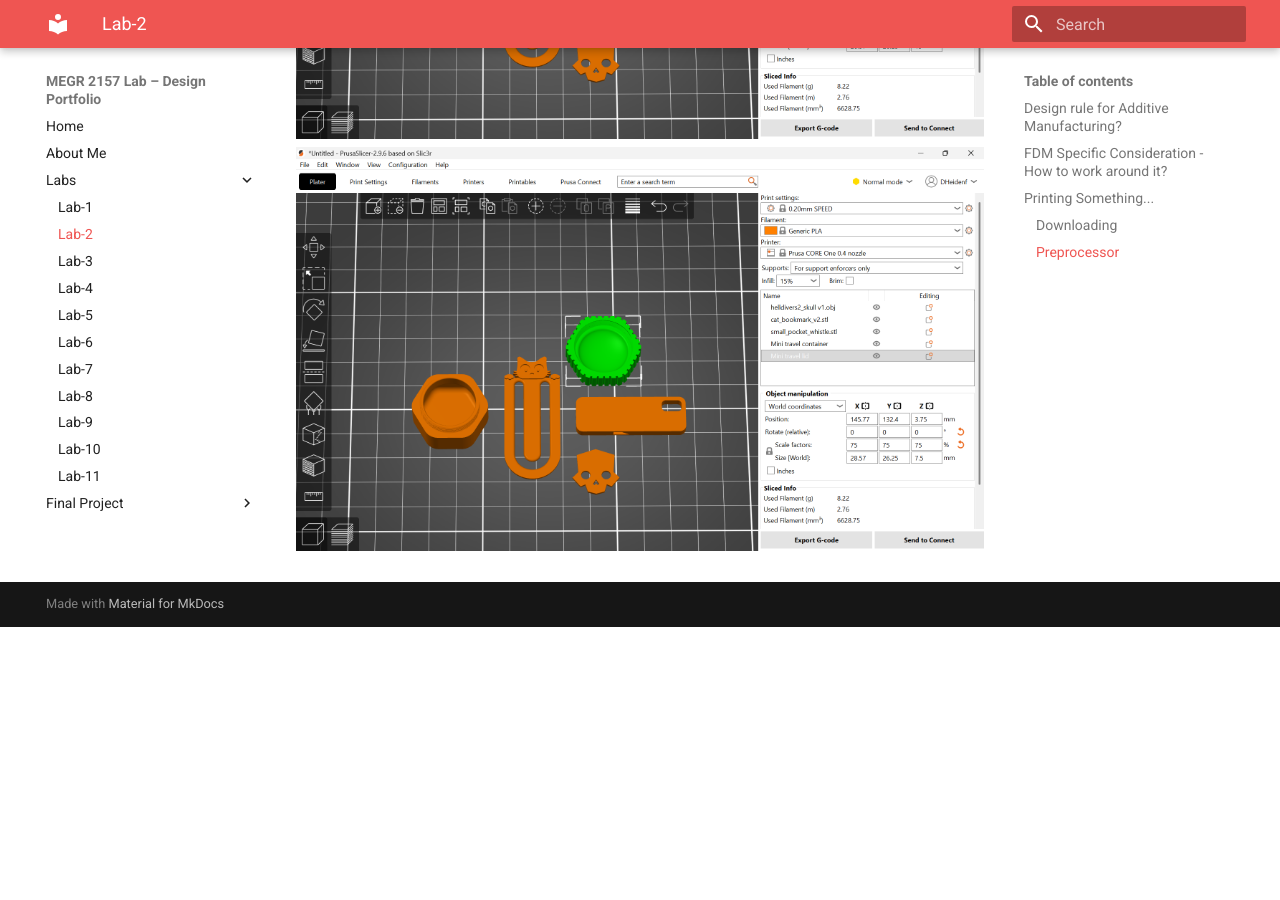
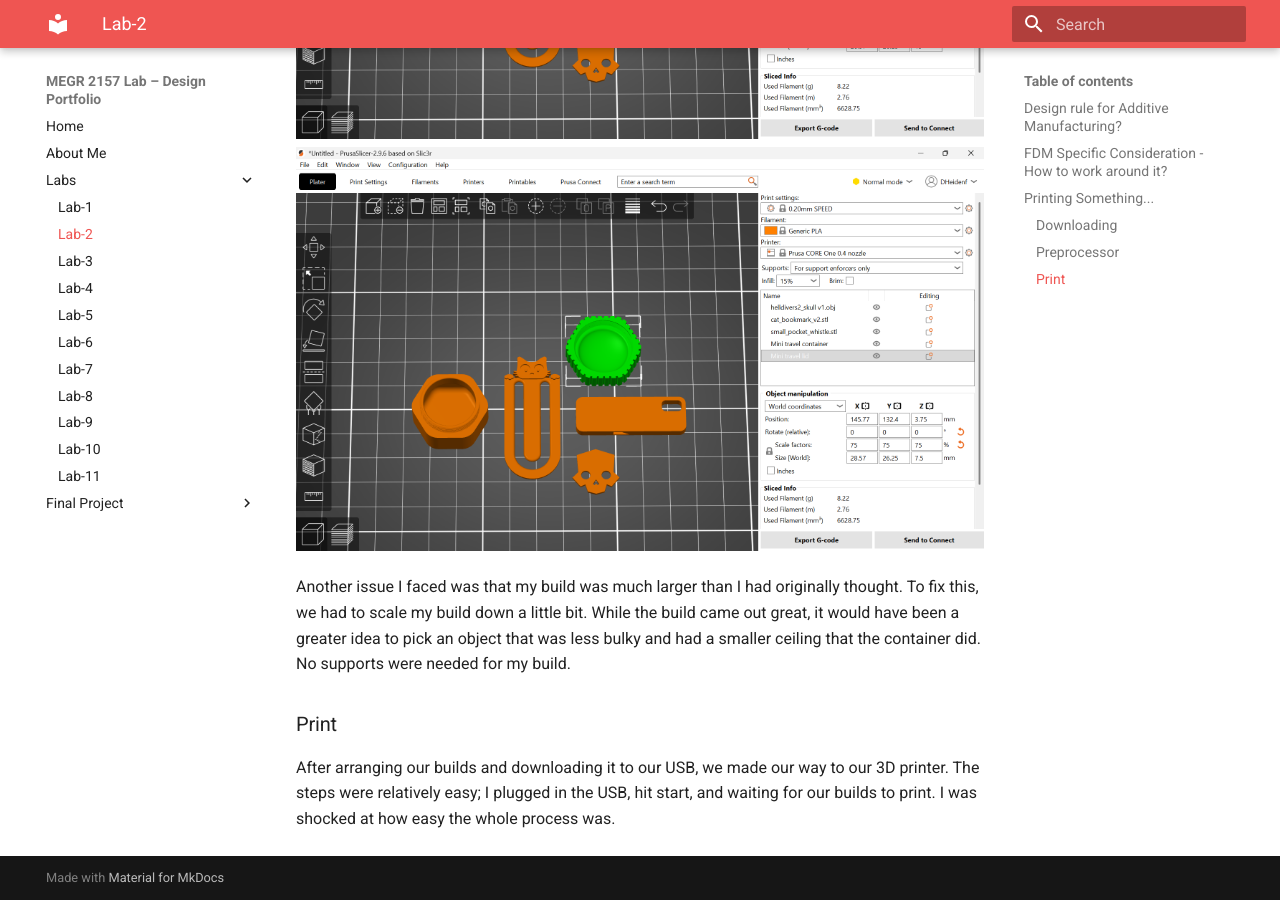
Before and after one commit to bspinne2/Brendan-Spinner-Portfolio, an MkDocs documentation site: the page built from docs/Labs/L02/index.md, in a window 1280 px wide and 900 px high, scrolled down 1921 px. Built offline with MkDocs 1.6.1 and Material for MkDocs 9.7.7, drawn with Linux system fonts in a browser that asks for light colours; before the commit the page ends 2548 px from its top, so only the background shows below that.

Commit message:
Update index.md

```diff
--- a/docs/Labs/L02/index.md
+++ b/docs/Labs/L02/index.md
@@ -36,3 +36,9 @@ The next step was to upload the file into Prusa Slicer. When arranging all of ou
 
 ![Screenshot 1](Screenshot%202026-08-29%20153935.png)
 ![Screenshot 2](Screenshot%202026-08-29%20153929.png)
+
+Another issue I faced was that my build was much larger than I had originally thought. To fix this, we had to scale my build down a little bit. While the build came out great, it would have been a greater idea to pick an object that was less bulky and had a smaller ceiling that the container did. No supports were needed for my build.
+
+### Print
+
+After arranging our builds and downloading it to our USB, we made our way to our 3D printer. The steps were relatively easy; I plugged in the USB, hit start, and waiting for our builds to print. I was shocked at how easy the whole process was.
```
